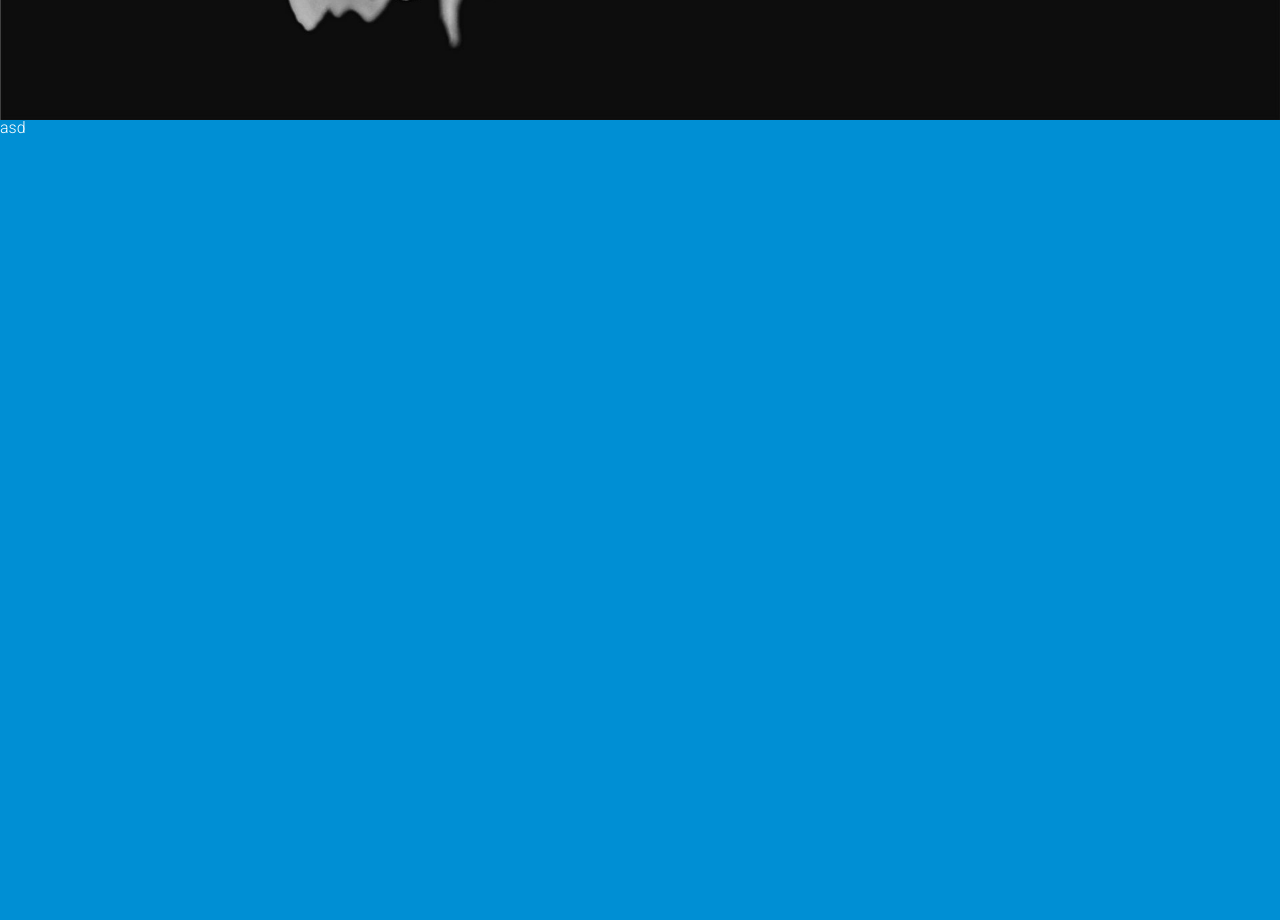
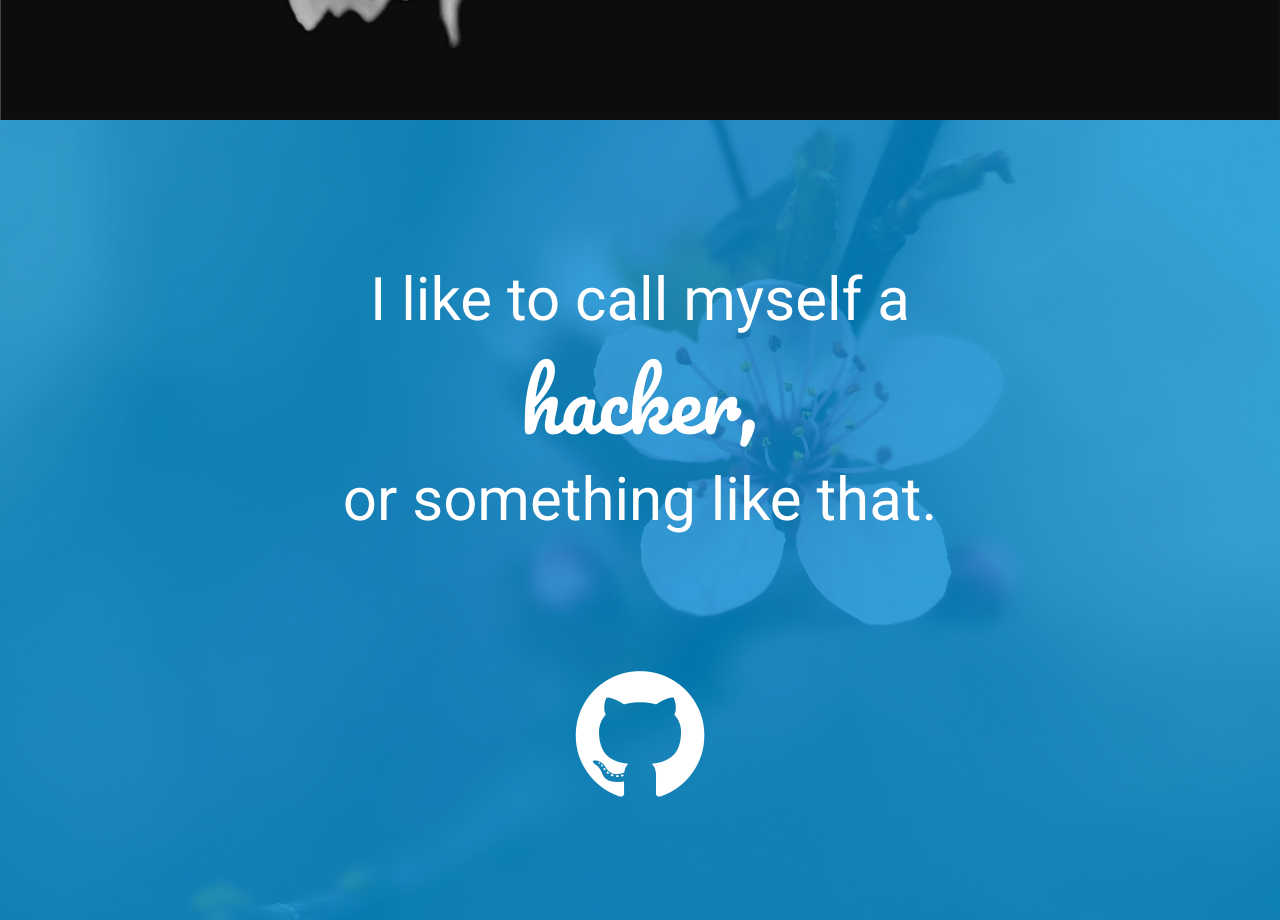
Before and after one commit to rafkhan/cherry-blossom, a website: page index.html in a window 1280 px wide. Shown: the part 680-1600 px from the top of the page. Drawn offline with Linux system fonts and the light colour scheme.

Commit message:
Hacker + github

```diff
--- a/css/less/index.less
+++ b/css/less/index.less
@@ -1,5 +1,5 @@
 @import url(http://fonts.googleapis.com/css?family=Roboto:400,100,300,500,700,900);
-
+@import url(http://fonts.googleapis.com/css?family=Pacifico);
 
 html, body {
   padding: 0;
@@ -48,7 +48,45 @@ a {
 #hacker-container {
   height: 100%;
   width: 100%;
-  background-color: #008fd4;
+  background-image: url('../img/cb2-bg.jpg');
+  background-size: cover;
+  overflow: hidden;
+  position: relative;
+
+  .hacker-bg-mask {
+    height: 100%;
+    width: 100%;
+    background-color: rgba(0,143,212,0.8);
+    text-align: center;
+
+    .content-container {
+      padding-top: 150px;
+
+      .text-container {
+        h1 {
+          font-size: 60px;
+          font-weight: 400;
+        }
+
+        h1.hax {
+          font-size: 80px;
+          margin: 30px 0;
+          font-family: 'Pacifico', cursive;
+        }
+      }
+
+      .fa-github {
+        margin-top: 130px;
+        font-size: 150px;
+        transition: 50ms ease-in-out;
+
+        &:hover {
+          font-size: 170px;
+        }
+      }
+    }
+
+  }
 }
 
 /* http://meyerweb.com/eric/tools/css/reset/
--- a/index.html
+++ b/index.html
@@ -1,6 +1,10 @@
 <!DOCTYPE html>
 <html>
   <head>
+    <link href="//maxcdn.bootstrapcdn.com/font-awesome/4.2.0/css/font-awesome.min.css"
+      rel="stylesheet">
+
+    <link href='http://fonts.googleapis.com/css?family=Pacifico' rel='stylesheet' type='text/css'>
     <link rel='stylesheet' type='text/css' href="css/index.css" />
   </head>
 
@@ -20,7 +24,20 @@
     </div>
 
     <div id="hacker-container">
-      asd
+      <div class="hacker-bg-mask">
+        <div class="content-container">
+          <div class="text-container">
+            <h1>I like to call myself a</h1>
+            <h1 class="hax">hacker,</h1>
+            <h1>or something like that.</h1>
+          </div>
+
+          <a href="http://github.com/rafkhan">
+            <i class="fa fa-github"></i>
+          </a>
+
+        </div>
+      </div>
     </div>
   </body>
 </html>
```
Also changed, not shown: css/index.css, img/cb2-bg.jpg (added).
